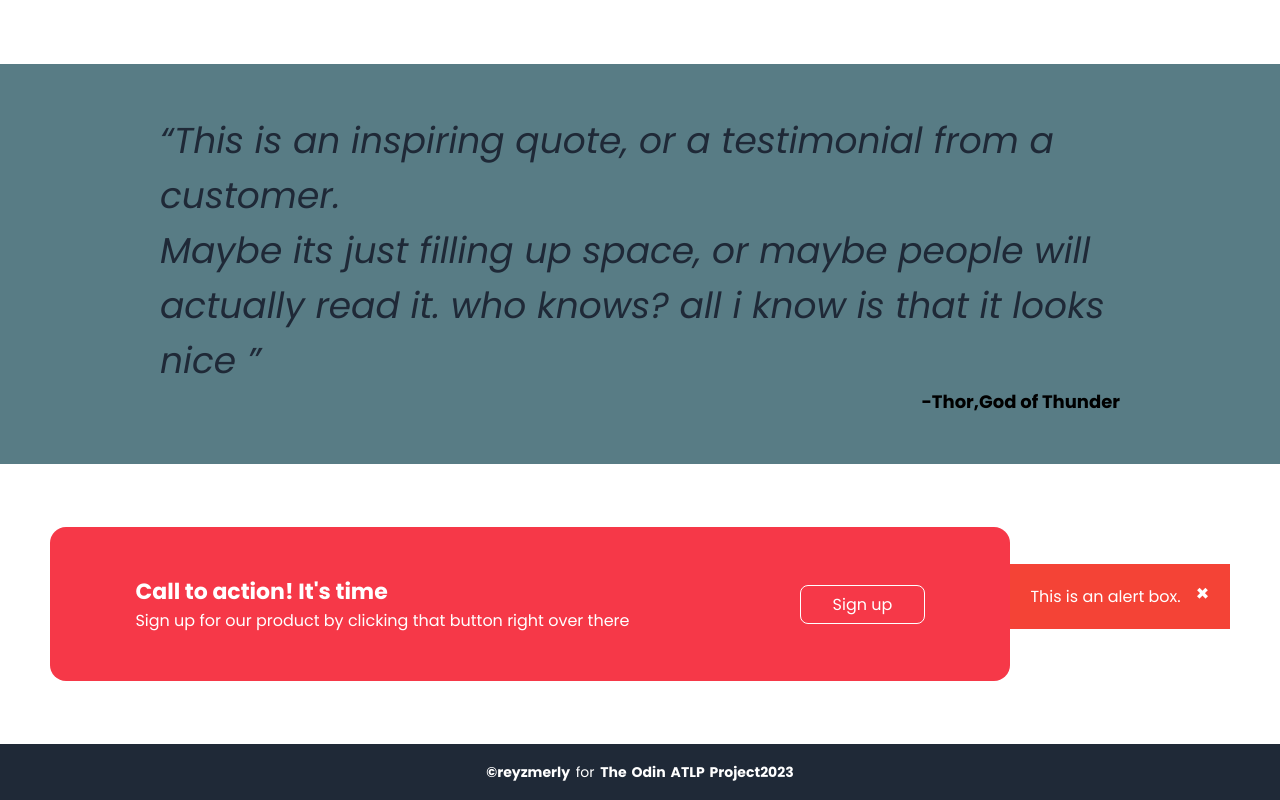
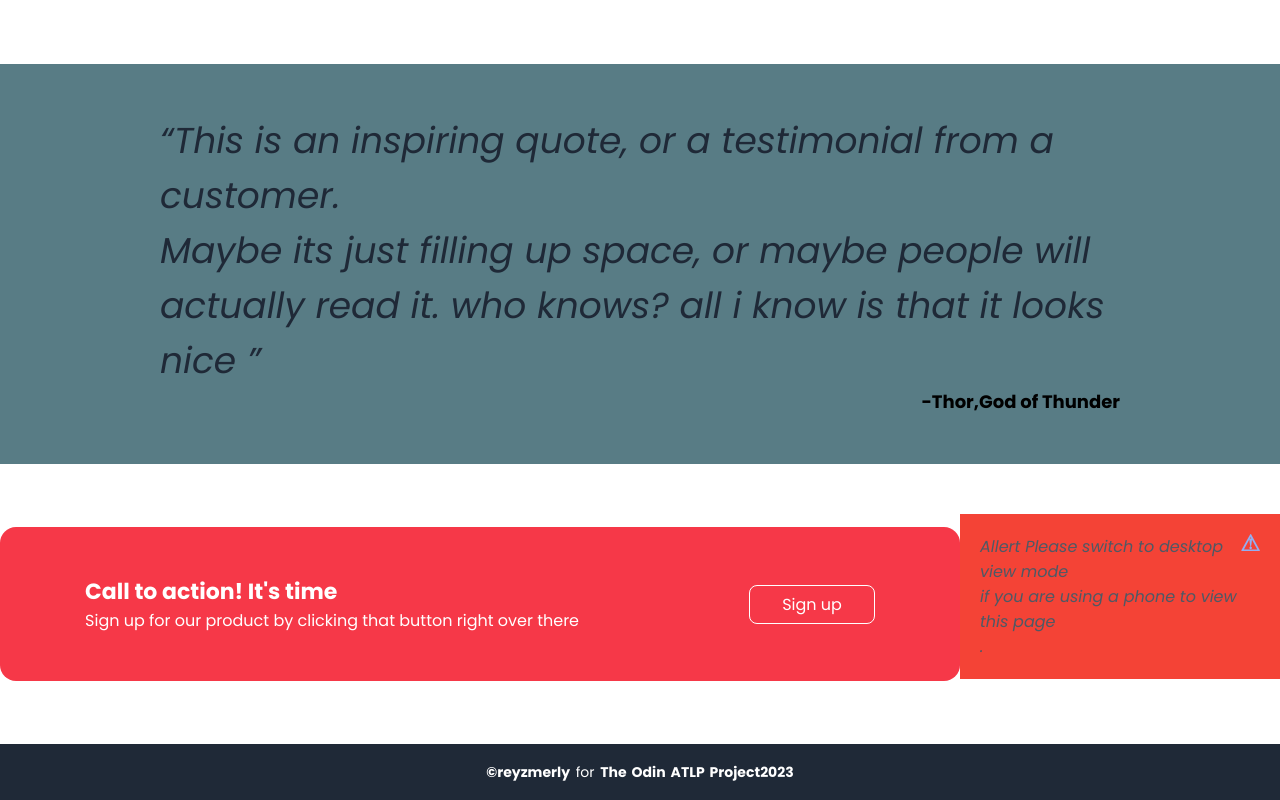
Before and after one commit to reyzmerly/css-page, a plain HTML site: page index.html in a window 1280 px wide. Shown: the part 1330-2130 px from the top of the page. Drawn offline with Linux system fonts and the light colour scheme.

Commit message:
new modified

```diff
--- a/index.html
+++ b/index.html
@@ -95,8 +95,9 @@ CSS handles the look and feel part of a web page. Using CSS,
         </div>
       </div>
       <div class="alert">
-        <span class="closebtn" onclick="this.parentElement.style.display='none';">&times;</span>
-        This is an alert box.
+        <span class="closebtn" onclick="this.parentElement.style.display='none';">&#9888;</span>
+        <em>Allert Please switch to desktop view mode <br>
+          if you are using a phone to view this page<br>.</em>
       </div>
     </section>
     <footer>
--- a/style.css
+++ b/style.css
@@ -270,14 +270,14 @@ blockquote cite {
 .alert {
   padding: 20px;
   background-color: #f44336; /* Red */
-  color: white;
+  color:#4e5965 ;
   margin-bottom: 15px;
 }
 
 /* The close button */
 .closebtn {
   margin-left: 15px;
-  color: white;
+  color:#93aef2;
   font-weight: bold;
   float: right;
   font-size: 22px;
```
